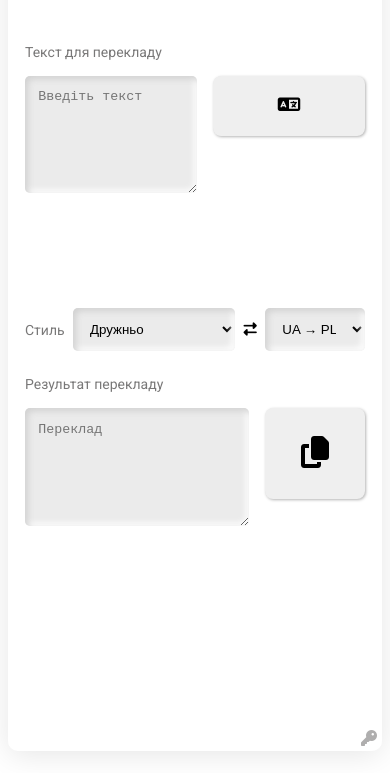
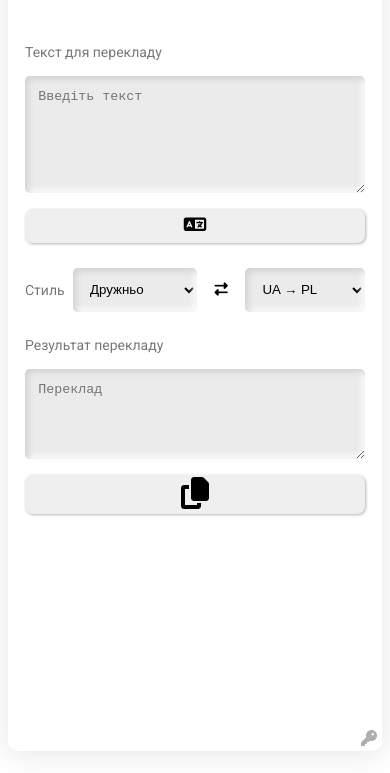
Before and after one commit to Alexandr-Kravchuk/translate-ai, a website: page index.html in a window 390 px wide. Shown: the part 87-860 px from the top of the page. Drawn offline with Linux system fonts and the light colour scheme.

Commit message:
Fix mobile view elements alignment

```diff
--- a/style.css
+++ b/style.css
@@ -40,7 +40,7 @@ body {
 textarea,
 input[type="password"],
 select {
-	width: 100%;
+	flex-grow: 1;
 	border-radius: 5px;
 	border: none;
 	outline: none;
@@ -191,7 +191,11 @@ button {
 	}
 
 	.text-container {
-		height: 30%;
+		height: 25%;
+	}
+
+	.input-container {
+		flex-direction: column;
 	}
 
 	.text-input {
```
